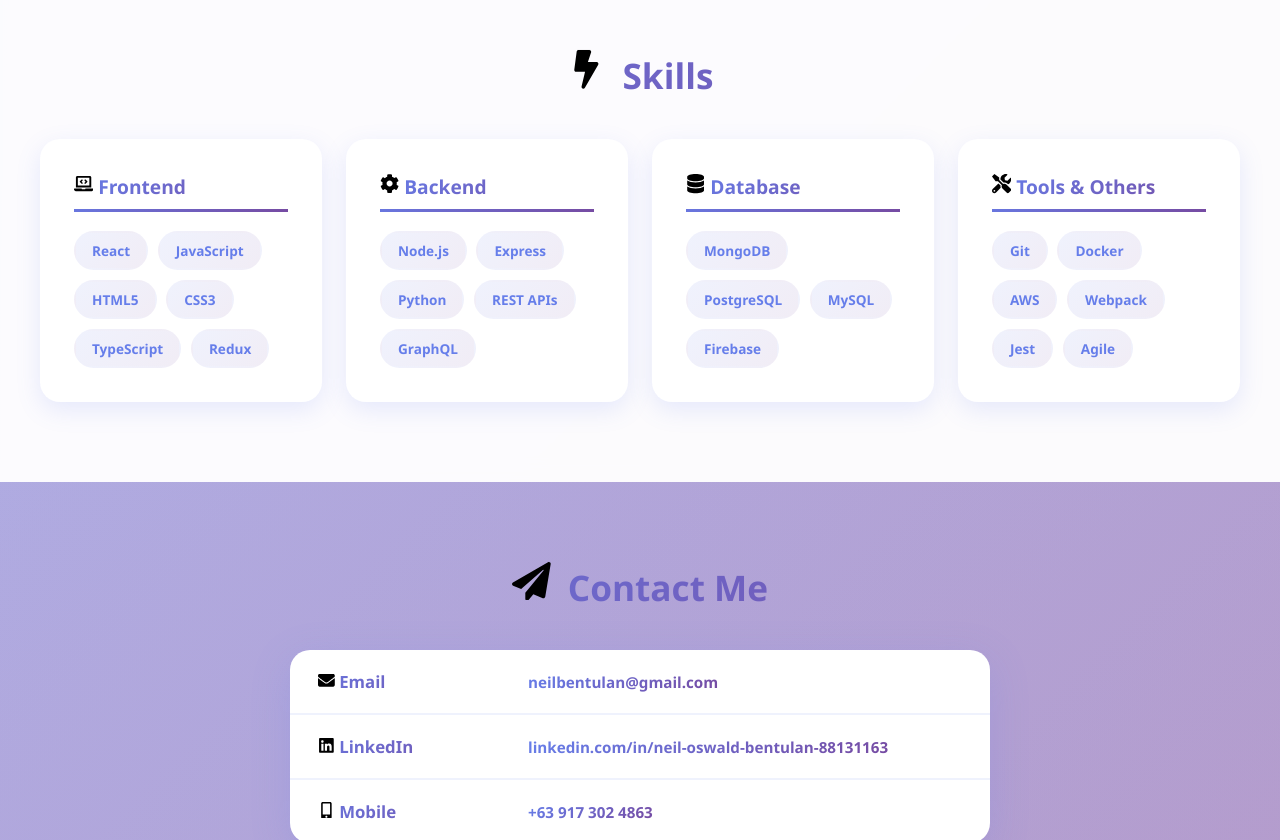
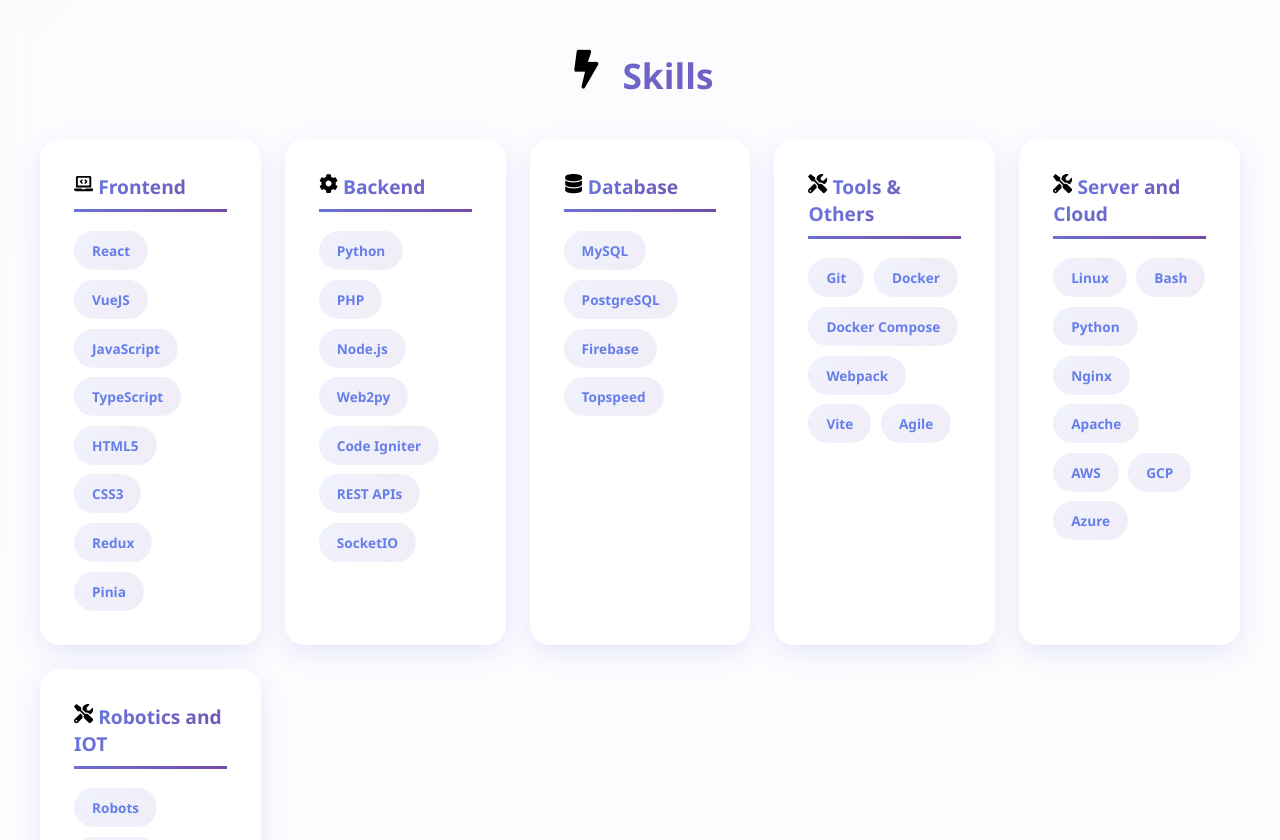
Before and after one commit to neiloswald/portfolio, a React (Create React App) app: page / in a window 1280 px wide. Shown: the part 1960-2800 px from the top of the page. Built offline with nearby package versions, Linux system fonts and the light colour scheme.

Commit message:
Update skills with additional technologies and new categories

```diff
--- a/src/components/Skills.js
+++ b/src/components/Skills.js
@@ -7,23 +7,35 @@
     {
       category: 'Frontend',
       icon: <FaLaptopCode />,
-      skills: ['React', 'JavaScript', 'HTML5', 'CSS3', 'TypeScript', 'Redux']
+      skills: ['React','VueJS','JavaScript','TypeScript','HTML5', 'CSS3', 'Redux','Pinia']
     },
     {
       category: 'Backend',
       icon: <FaCog />,
-      skills: ['Node.js', 'Express', 'Python', 'REST APIs', 'GraphQL']
+      skills: ['Python','PHP','Node.js', 'Web2py','Code Igniter','REST APIs','SocketIO']
     },
     {
       category: 'Database',
       icon: <FaDatabase />,
-      skills: ['MongoDB', 'PostgreSQL', 'MySQL', 'Firebase']
+      skills: ['MySQL','PostgreSQL', 'Firebase','Topspeed']
     },
     {
       category: 'Tools & Others',
       icon: <FaTools />,
-      skills: ['Git', 'Docker', 'AWS', 'Webpack', 'Jest', 'Agile']
+      skills: ['Git', 'Docker','Docker Compose','Webpack', 'Vite', 'Agile']
+    },
+    {
+      category: 'Server and Cloud',
+      icon: <FaTools />,
+      skills: ['Linux', 'Bash', 'Python','Nginx', 'Apache','AWS','GCP','Azure']
+    },
+    {
+      category: 'Robotics and IOT',
+      icon: <FaTools />,
+      skills: ['Robots', 'Pepper', 'Nao','Danny', 'Choreograph','Python','Raspberry Pi']
     }
+
+
   ];
 
   return (
```
